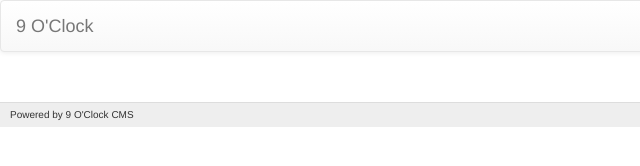
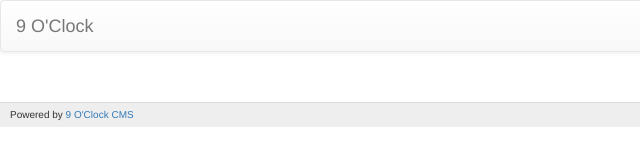
Before and after one commit to 9oclock/9oclock-cms, a website: page public/index.html in a window 1280 px wide. Shown: the full height of the page, 0-640 px from the left. Drawn offline with nearby package versions, Linux system fonts and the light colour scheme; no server answers.

Commit message:
Let's link to ourselves, shall we?

```diff
--- a/public/index.html
+++ b/public/index.html
@@ -122,7 +122,7 @@
 				<div id="settings" class="site-section container">Settings</div>
 			</div>
 		</div>
-		<footer id="footer">Powered by 9 O'Clock CMS</footer>
+		<footer id="footer">Powered by <a href="http://www.dereferer.org/?https%3A%2F%2Fgithub%2Ecom%2F9oclock%2F9oclock%2Dcms" target="_blank">9 O'Clock CMS</a></footer>
 	</div>
 </body>
 </html>
```
